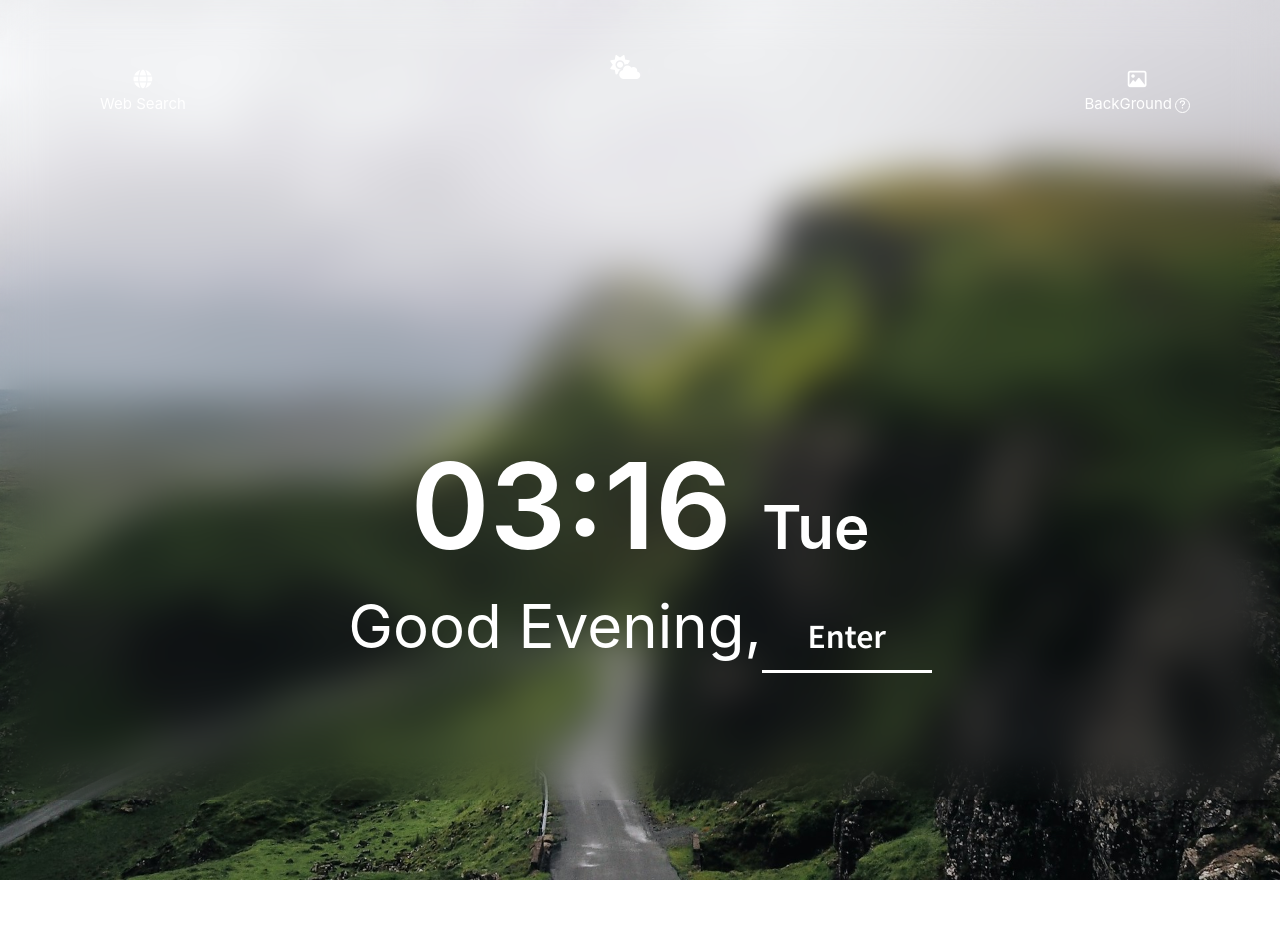
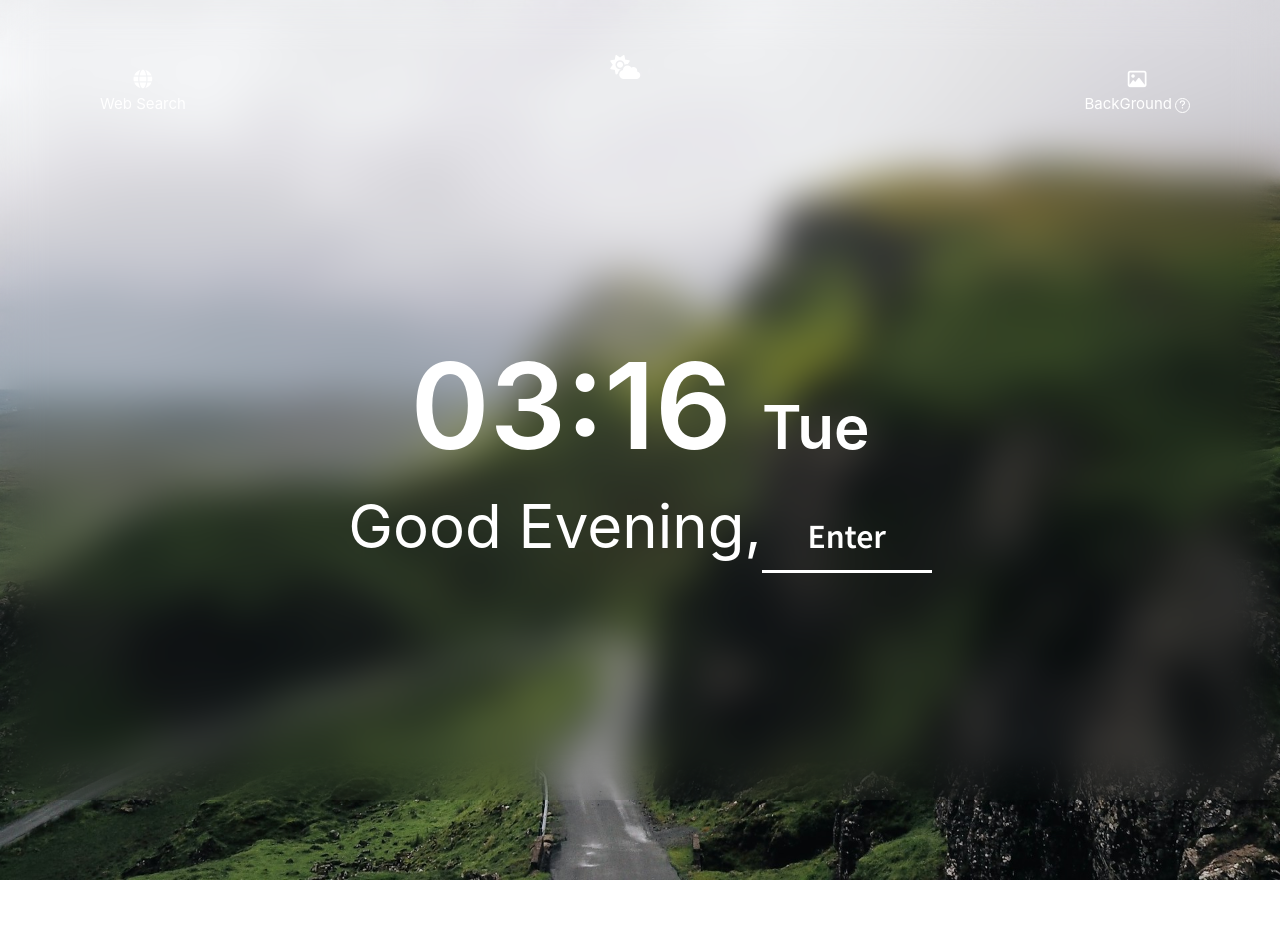
Before and after one commit to kimhyunuoo/vaillaJS-final, a plain HTML site: page index.html in a window 1280 px wide. Drawn offline with Linux system fonts and the light colour scheme.

Commit message:
header 제외 천체 flex 추가

```diff
--- a/css/style.css
+++ b/css/style.css
@@ -20,6 +20,12 @@ body {
   overflow: hidden;
   backdrop-filter: blur(20px);
   transition: all 1s ease-in-out;
+}
+.flex__cotainer {
+  display: flex;
+  flex-direction: column;
+  justify-content: center;
+  align-items: center;
 }
 /* Header section */
 .container {
@@ -156,7 +162,7 @@ body {
   display: flex;
   flex-direction: column;
   align-items: center;
-  margin-top: 250px;
+  margin-top: 150px;
 }
 .textGroup .textGroup__timeStamp {
   font-size: 120px;
--- a/index.html
+++ b/index.html
@@ -61,7 +61,7 @@
       <div class="webBox"></div>
       <div class="bgBox"></div>
     </header>
-    <!-- MAIN TEXT GROUP LINE -->
+    <div class="flex__cotainer">
       <main>
         <div class="textGroup">
           <div class="textGroup__timeStamp"></div>
@@ -89,5 +89,7 @@
         </form>
         <ul class="timeTodo__list"></ul>
       </footer>
+    </div>
+    <!-- MAIN TEXT GROUP LINE -->
   </body>
 </html>
```
Lines whose indentation alone changed are shown as unchanged.
